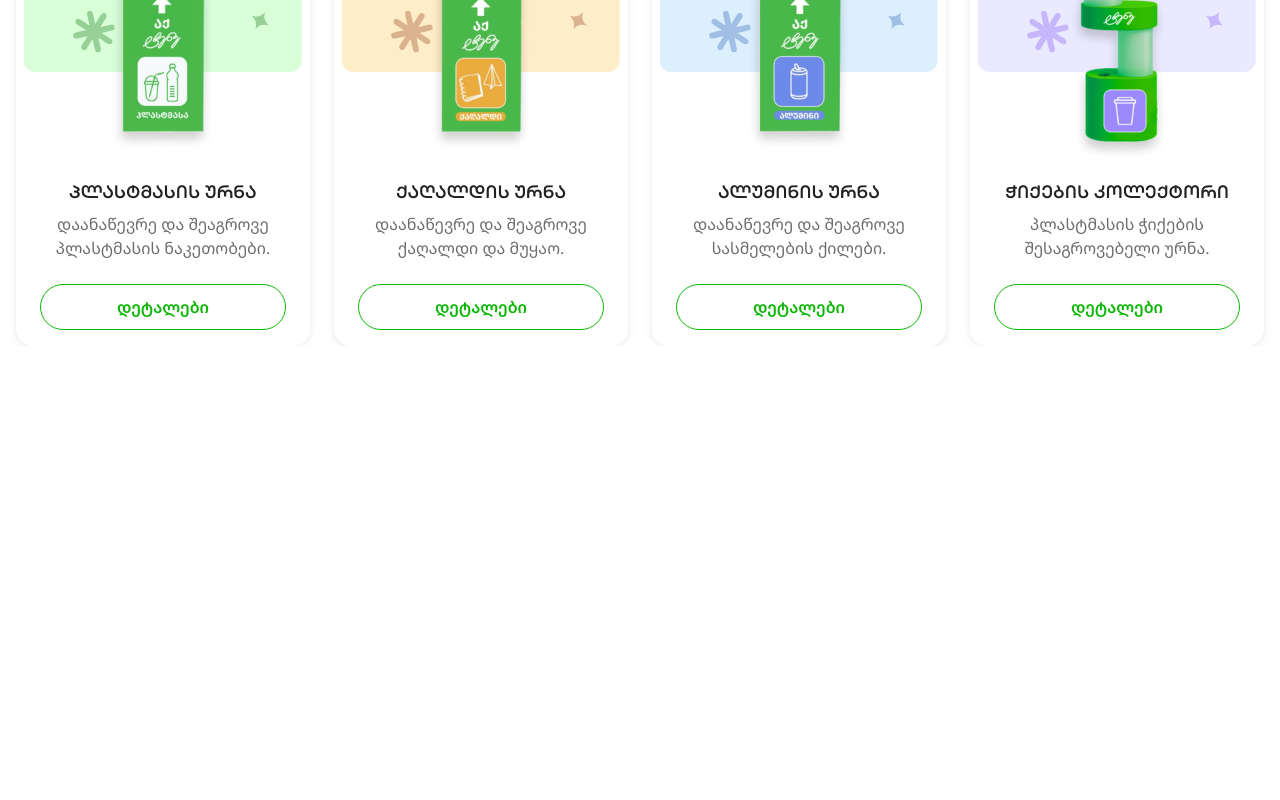
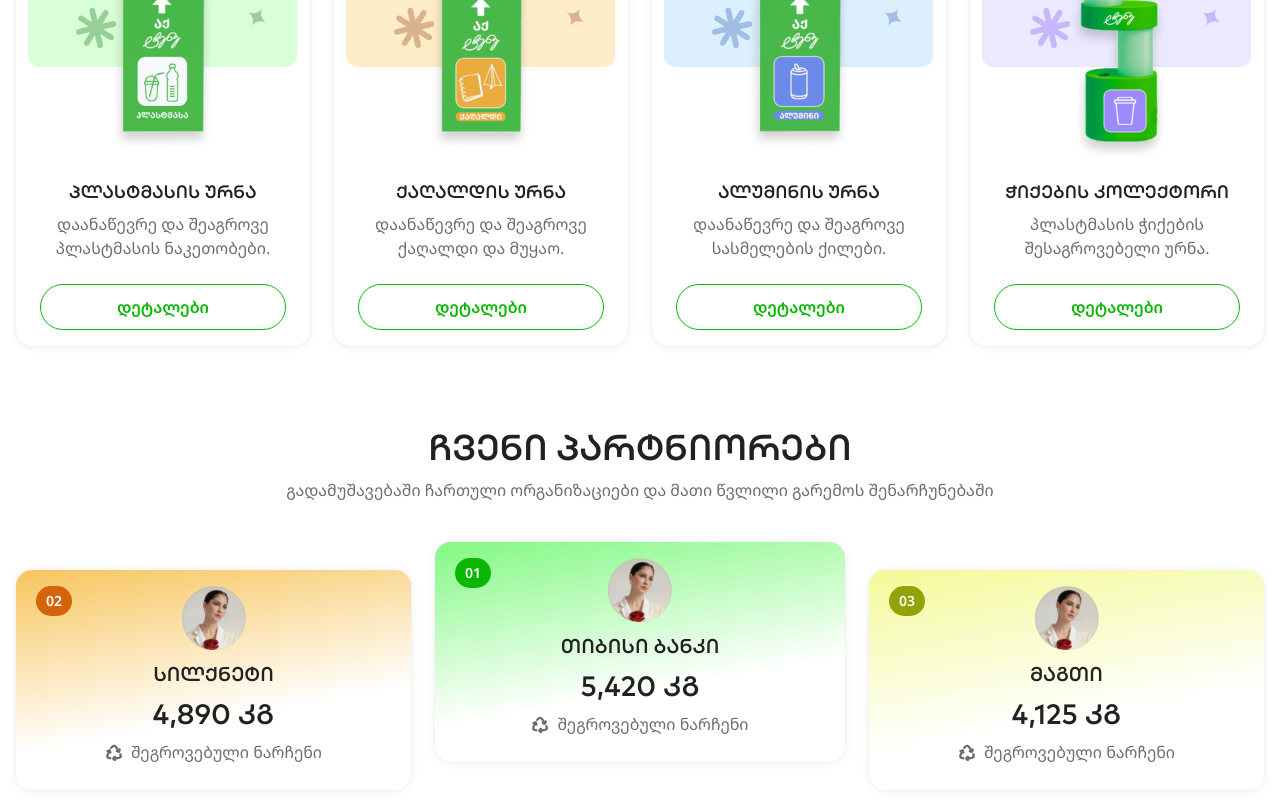
Before and after one commit to Kencho5/Tene-Front, an Angular app: page /bins in a window 1280 px wide. Shown: the part 1340-2140 px from the top of the page. Before the commit the page ends 1686 px from the top, so only its background shows below. Built offline with nearby package versions, Linux system fonts and the light colour scheme.

Commit message:
add: rank cards

```diff
--- a/src/app/pages/bins/bins.component.html
+++ b/src/app/pages/bins/bins.component.html
@@ -1,6 +1,5 @@
-<div class="space-y-10 text-center sm:space-y-20">
 <div
-    class="flex flex-col items-center gap-6 bg-gradient-to-b from-[#F6F6F6] to-white"
+  class="mb-10 flex flex-col items-center gap-6 bg-gradient-to-b from-[#F6F6F6] to-white sm:mb-20"
 >
   <div
     class="mx-auto flex max-w-[1024px] flex-col items-center gap-4 px-4 pt-6 text-center sm:pt-20"
@@ -22,7 +21,8 @@
   />
 </div>
 
-  <div class="container mx-auto space-y-6 px-4 sm:space-y-10">
+<div class="space-y-10 px-4 text-center sm:space-y-20">
+  <div class="container mx-auto space-y-6 sm:space-y-10">
     <h2 class="text-[28px] sm:text-4xl">როგორ მუშაობს?</h2>
 
     <div class="flex flex-col items-center gap-8 sm:flex-row">
@@ -129,17 +129,17 @@
     </div>
   </div>
 
-  <div class="container mx-auto space-y-6 px-4 sm:space-y-10">
+  <div class="container mx-auto space-y-6 sm:space-y-10">
     <h2 class="text-[28px] sm:text-4xl">აირჩიე ურნები ტიპების მიხედვით</h2>
 
     <div class="flex flex-col items-center justify-between gap-6 sm:flex-row">
       @for (binCard of binCards; track $index) {
         <div
-          class="shadow-low relative flex h-[436px] w-[302px] flex-col justify-end rounded-2xl bg-white px-6 py-4"
+          class="shadow-low relative flex h-[436px] flex-col justify-end rounded-2xl bg-white px-6 py-4 sm:w-[302px]"
         >
           <img
             src="/assets/images/bins/star-banner-{{ binCard.binType }}.svg"
-            class="absolute left-1/2 top-3 -translate-x-1/2"
+            class="absolute left-1/2 top-3 w-full -translate-x-1/2 px-3"
           />
 
           <img
@@ -167,4 +167,87 @@
       }
     </div>
   </div>
+
+  <div class="container mx-auto space-y-6 sm:space-y-10">
+    <div class="space-y-3">
+      <h2 class="text-[28px] sm:text-4xl">ჩვენი პარტნიორები</h2>
+      <p class="text-platinum-50">
+        გადამუშავებაში ჩართული ორგანიზაციები და მათი წვლილი გარემოს
+        შენარჩუნებაში
+      </p>
     </div>
+
+    <div class="flex flex-col items-center gap-6 sm:flex-row">
+      <div
+        class="shadow-low relative flex h-[220px] w-full flex-col items-center gap-2.5 rounded-2xl bg-[linear-gradient(170.22deg,theme(colors.cream.30)_-4.78%,theme(colors.white)_64.12%,theme(colors.white)_90.79%)] px-6 py-4 sm:w-[410px]"
+      >
+        <div
+          class="absolute left-5 rounded-full bg-cream-60 px-2.5 py-[5px] text-sm font-semibold text-white"
+        >
+          02
+        </div>
+
+        <img
+          src="/assets/images/bins/test-avatar.webp"
+          width="64"
+          height="64"
+        />
+        <h2 class="sm:text-xl">სილქნეტი</h2>
+        <h2 class="text-2xl sm:text-[28px]">4,890 კგ</h2>
+
+        <p class="flex items-center gap-2 text-platinum-50">
+          <img src="/assets/images/bins/recycle-icon.svg" />
+          შეგროვებული ნარჩენი
+        </p>
+      </div>
+
+      <div class="w-full sm:w-auto sm:pb-14">
+        <div
+          class="shadow-low relative flex h-[220px] flex-col items-center gap-2.5 rounded-2xl bg-[linear-gradient(170.22deg,theme(colors.green.30)_-4.78%,theme(colors.white)_64.12%,theme(colors.white)_90.79%)] px-6 py-4 sm:w-[410px]"
+        >
+          <div
+            class="absolute left-5 rounded-full bg-green-60 px-2.5 py-[5px] text-sm font-semibold text-white"
+          >
+            01
+          </div>
+
+          <img
+            src="/assets/images/bins/test-avatar.webp"
+            width="64"
+            height="64"
+          />
+          <h2 class="sm:text-xl">თიბისი ბანკი</h2>
+          <h2 class="text-2xl sm:text-[28px]">5,420 კგ</h2>
+
+          <p class="flex items-center gap-2 text-platinum-50">
+            <img src="/assets/images/bins/recycle-icon.svg" />
+            შეგროვებული ნარჩენი
+          </p>
+        </div>
+      </div>
+
+      <div
+        class="shadow-low relative flex h-[220px] w-full flex-col items-center gap-2.5 rounded-2xl bg-[linear-gradient(170.22deg,theme(colors.pear.30)_-4.78%,theme(colors.white)_64.12%,theme(colors.white)_90.79%)] px-6 py-4 sm:w-[410px]"
+      >
+        <div
+          class="absolute left-5 rounded-full bg-pear-60 px-2.5 py-[5px] text-sm font-semibold text-white"
+        >
+          03
+        </div>
+
+        <img
+          src="/assets/images/bins/test-avatar.webp"
+          width="64"
+          height="64"
+        />
+        <h2 class="sm:text-xl">მაგთი</h2>
+        <h2 class="text-2xl sm:text-[28px]">4,125 კგ</h2>
+
+        <p class="flex items-center gap-2 text-platinum-50">
+          <img src="/assets/images/bins/recycle-icon.svg" />
+          შეგროვებული ნარჩენი
+        </p>
+      </div>
+    </div>
+  </div>
+</div>
--- a/tailwind.config.js
+++ b/tailwind.config.js
@@ -84,6 +84,15 @@ module.exports = {
       boxShadow: {
         low: "0px 1px 8px 0px #14141414, 0px 0px 1px 0px #1414141F",
       },
+      container: {
+        center: true,
+        screens: {
+          sm: "640px",
+          md: "768px",
+          lg: "1024px",
+          xl: "1280px",
+        },
+      },
     },
   },
   plugins: [],
```
Also changed, not shown: src/assets/images/bins/recycle-icon.svg (added), src/assets/images/bins/test-avatar.webp (added). Lines whose indentation alone changed are shown as unchanged.
